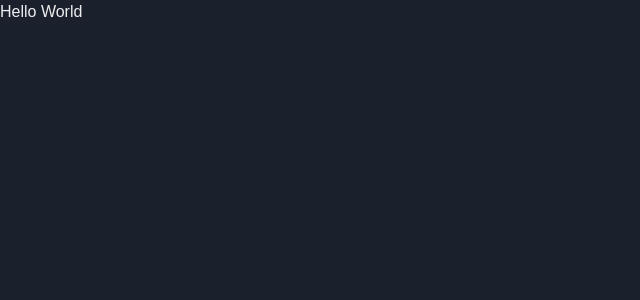
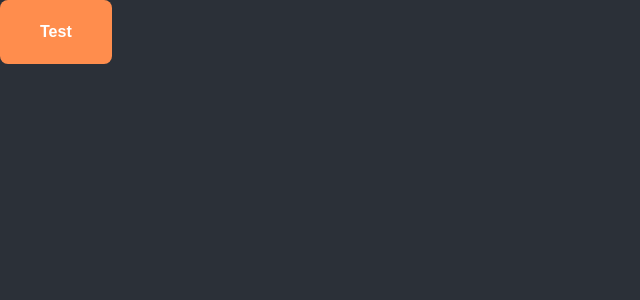
Before and after one commit to danarocha-br/truckeria-client-admin, a Next.js app: page / in a window 1280 px wide. Shown: the top 300 px of the page, without its empty margins (0-640 px from the left). Built offline with nearby package versions, Linux system fonts and the light colour scheme; a web font is replaced by a local one.

Commit message:
:lipstick: styles: button component

```diff
--- /dev/null
+++ b/src/components/Button/index.tsx
@@ -0,0 +1,101 @@
+import { darken, mode, whiten, transparentize } from '@chakra-ui/theme-tools';
+
+/* eslint-disable @typescript-eslint/no-explicit-any */
+export const Button = {
+  baseStyle: {
+    fontWeight: 'semibold',
+    borderRadius: 'base',
+  },
+  sizes: {
+    sm: {
+      fontSize: 'sm',
+      px: 6,
+      py: 6,
+    },
+    md: {
+      fontSize: 'base',
+      px: 10,
+      py: 8,
+    },
+  },
+
+  variants: {
+    primary: (props: any) => ({
+      color: 'white',
+      bg: props.colorMode === 'light' ? 'brand.500' : 'brand.500',
+      transition: 'all 0.2s cubic-bezier(.08,.52,.52,1)',
+      _hover: {
+        bg: mode(darken('brand.500', 5), darken('brand.500', 5))(props),
+        _disabled: {
+          bg: mode(
+            whiten('brand.500', 75),
+            transparentize('brand.500', 0.6)
+          )(props),
+        },
+      },
+      _active: {
+        border: '1px solid',
+        borderColor: props.colorMode === 'light' ? 'brand.500' : 'brand.500',
+        bg: mode(darken('brand.500', 8), darken('brand.500', 8))(props),
+        transform: 'scale(1)',
+      },
+      _disabled: {
+        opacity: 1,
+        color: props.colorMode === 'light' ? 'brand.500' : 'white',
+        bg: mode(
+          whiten('brand.500', 75),
+          transparentize('brand.500', 0.6)
+        )(props),
+      },
+      _focus: {
+        transform: 'scale(1)',
+        border: '2px solid',
+        borderColor: props.colorMode === 'light' ? 'base.light' : 'base.dark',
+        boxShadow:
+          '0 0 0 3px var(--chakra-colors-brand-500), 0 0 0 3px var(--chakra-colors-brand-100)',
+      },
+    }),
+
+    transparent: (props: any) => ({
+      color: props.colorMode === 'light' ? 'base.dark' : 'base.light',
+      bg: 'transparent',
+      transition: 'all 0.2s cubic-bezier(.08,.52,.52,1)',
+      _hover: {
+        bg: props.colorMode === 'light' ? 'gray.100' : 'gray.700',
+        _disabled: {
+          bg: mode(
+            whiten('gray.400', 80),
+            transparentize('gray.600', 0.5)
+          )(props),
+        },
+      },
+      _active: {
+        border: '1px solid',
+        borderColor: props.colorMode === 'light' ? 'gray.100' : 'gray.700',
+        bg: props.colorMode === 'light' ? 'gray.100' : 'gray.700',
+        transform: 'scale(1)',
+      },
+      _disabled: {
+        opacity: 1,
+        bg: mode(
+          whiten('gray.400', 80),
+          transparentize('gray.600', 0.5)
+        )(props),
+      },
+      _focus: {
+        transform: 'scale(1)',
+        border: '2px solid',
+        borderColor: props.colorMode === 'light' ? 'base.light' : 'base.dark',
+        boxShadow:
+          props.colorMode === 'light'
+            ? '0 0 0 3px var(--chakra-colors-gray-100)'
+            : '0 0 0 3px var(--chakra-colors-gray-700)',
+      },
+    }),
+  },
+
+  defaultProps: {
+    size: 'md',
+    variant: 'primary',
+  },
+};
--- a/src/pages/_app.tsx
+++ b/src/pages/_app.tsx
@@ -10,14 +10,7 @@ import { theme } from 'styles/theme';
 
 function App({ Component, pageProps, cookies }: AppProps) {
   return (
-    <ChakraProvider
-      theme={theme}
-      colorModeManager={
-        typeof cookies === 'string'
-          ? cookieStorageManager(cookies)
-          : localStorageManager
-      }
-    >
+    <>
       <Head>
         <title>Application Title</title>
         <meta name="viewport" content="width=device-width, initial-scale=1" />
@@ -26,8 +19,17 @@ function App({ Component, pageProps, cookies }: AppProps) {
         <meta name="description" content="App description." />
       </Head>
 
-      <Component {...pageProps} />
-    </ChakraProvider>
+      <ChakraProvider
+        theme={theme}
+        colorModeManager={
+          typeof cookies === 'string'
+            ? cookieStorageManager(cookies)
+            : localStorageManager
+        }
+      >
+        <Component {...pageProps} />
+      </ChakraProvider>
+    </>
   );
 }
 
--- a/src/pages/index.tsx
+++ b/src/pages/index.tsx
@@ -1,3 +1,5 @@
+import { Button } from '@chakra-ui/react';
+
 export default function Home() {
-  return <h1>Hello World</h1>;
+  return <Button size="md">Test</Button>;
 }
--- a/src/styles/theme.ts
+++ b/src/styles/theme.ts
@@ -1,17 +1,30 @@
 import { extendTheme, ThemeConfig } from '@chakra-ui/react';
 
-import { colors, fontSizes, fonts } from './tokens';
+import { colors, fontSizes, fonts, radii } from './tokens';
+import { Button } from 'components/Button';
 
 const config: ThemeConfig = {
   initialColorMode: 'dark',
   useSystemColorMode: false,
 };
 
+const components = {
+  Button,
+};
+
 const overrides = {
+  global: (props) => ({
+    body: {
+      bg: props.colorMode === 'light' ? 'base.light' : 'base.dark',
+      color: props.colorMode === 'light' ? 'base.dark' : 'base.light',
+    },
+  }),
   colors,
   fontSizes,
   fonts,
+  radii,
   config,
+  components,
 };
 
 export const theme = extendTheme(overrides);
--- a/src/styles/themes/index.ts
+++ /dev/null
@@ -1,5 +0,0 @@
-import light from './light';
-import dark from './dark';
-
-export const lightTheme = { ...light };
-export const darkTheme = { ...dark };
--- a/src/styles/tokens.ts
+++ b/src/styles/tokens.ts
@@ -1,18 +1,22 @@
 export const colors = {
-  orange: {
-    '900': '#FF8D4D',
+  base: {
+    dark: '#20242A',
+    light: '#fff',
+  },
+  brand: {
+    '500': '#FF8D4D',
     '100': '#ECE7D2',
   },
   yellow: {
     '900': '#CCAF81',
   },
   red: {
-    '900': '#F36C62',
+    '500': '#F36C62',
   },
   green: {
-    '900': '#76C248',
+    '500': '#76C248',
   },
-  neutrals: {
+  gray: {
     '900': '#20242A',
     '800': '#2B3038',
     '700': '#3D444F',
@@ -32,10 +36,18 @@ export const fonts = {
 };
 
 export const fontSizes = {
-  xs: '1.2rem',
-  sm: '1.4rem',
-  md: '1.6rem',
-  lg: '1.8rem',
-  xl: '2rem',
-  '2xl': '2.6rem',
+  xs: '0.75rem',
+  sm: '0.875rem',
+  base: '1rem',
+  lg: '1.125rem',
+  xl: '1.25rem',
+  '2xl': '1.625rem',
 };
+
+export const radii = {
+  none: '0',
+  sm: '.25rem',
+  base: '.5rem',
+  lg: '2rem',
+  full: '9999px',
+};
```
Also changed, not shown: src/styles/themes/dark.ts (deleted, +0 -13 lines), src/styles/themes/light.ts (deleted, +0 -13 lines), 2 other files (tests, documents, lock files or other folders).
